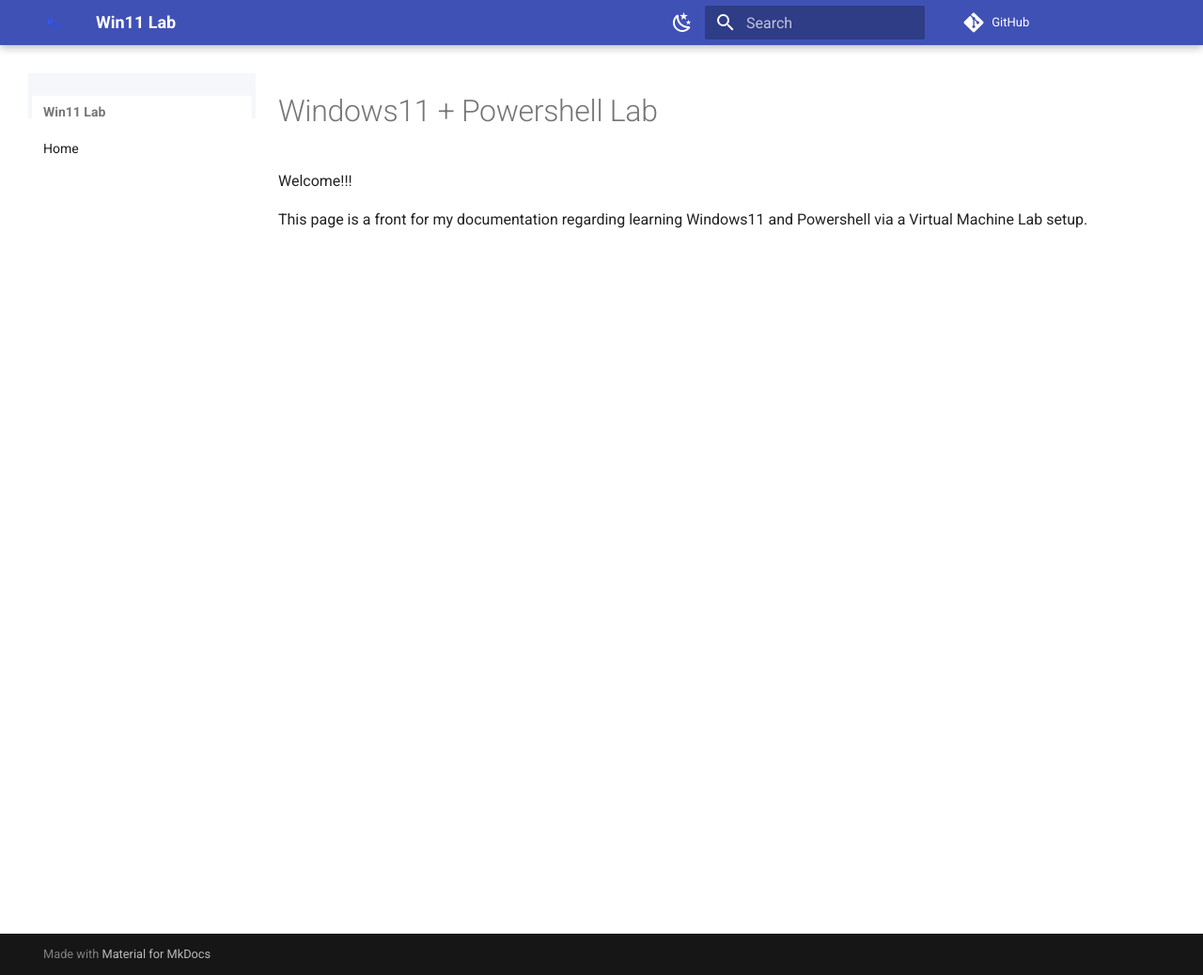
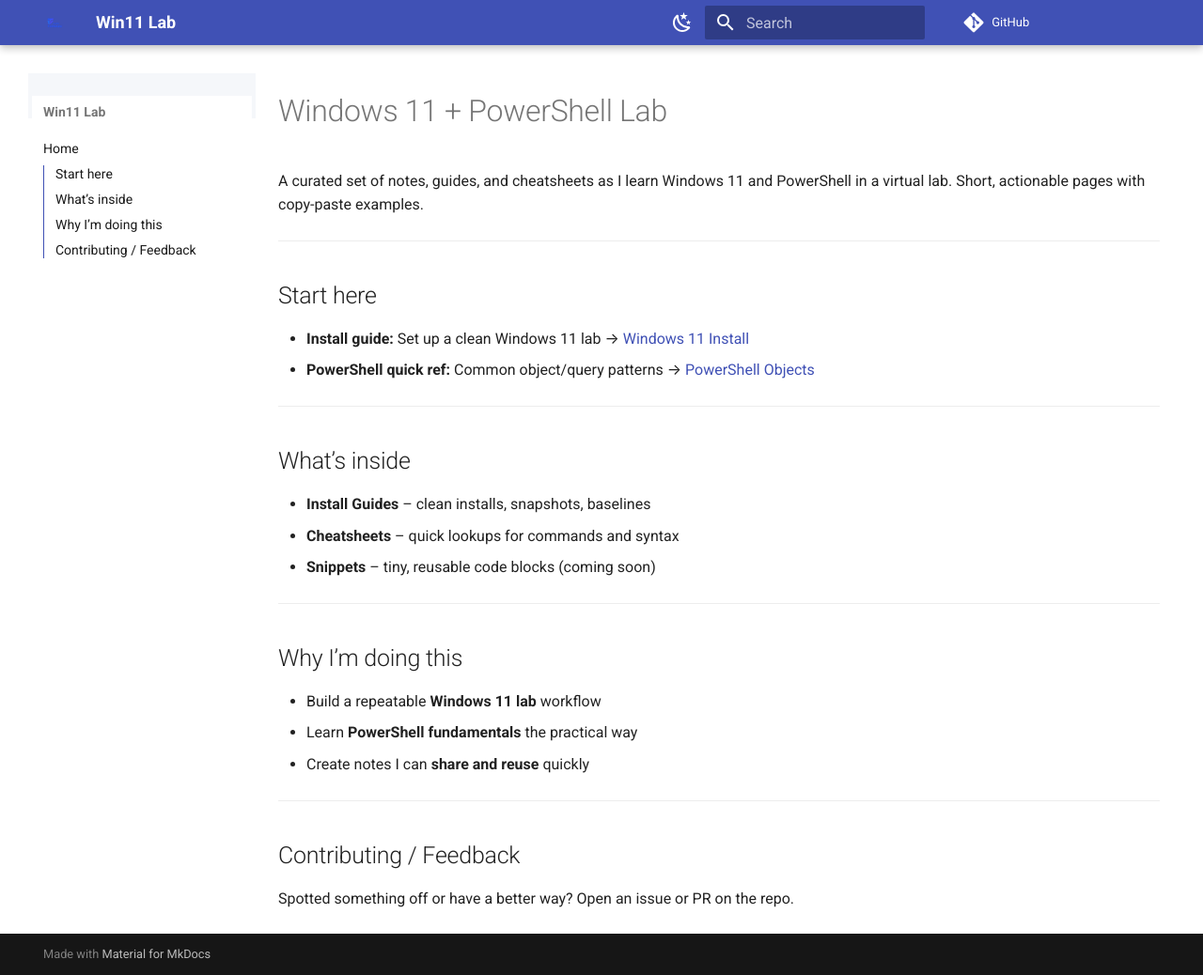
Before and after one commit to Sammy-John/windows11-powershell-lab, an MkDocs documentation site: the page built from docs/index.md, in a window 1280 px wide and 1038 px high. Shown: the whole window at 94% size. Built offline with MkDocs 1.6.1 and Material for MkDocs 9.7.7, drawn with Linux system fonts in a browser that asks for light colours; comment, search, counter and statistics services are not loaded.

Commit message:
Update homepage with intro, links, and sections

```diff
--- a/docs/index.md
+++ b/docs/index.md
@@ -1,5 +1,28 @@
-# Windows11 + Powershell Lab
+# Windows 11 + PowerShell Lab
 
-Welcome!!!
+A curated set of notes, guides, and cheatsheets as I learn Windows 11 and PowerShell in a virtual lab. Short, actionable pages with copy-paste examples.
 
-This page is a front for my documentation regarding learning Windows11 and Powershell via a Virtual Machine Lab setup.
+---
+
+## Start here
+- **Install guide:** Set up a clean Windows 11 lab → [Windows 11 Install](install-guides/windows11-install.md)
+- **PowerShell quick ref:** Common object/query patterns → [PowerShell Objects](cheatsheets/powershell-objects.md)
+
+---
+
+## What’s inside
+- **Install Guides** – clean installs, snapshots, baselines
+- **Cheatsheets** – quick lookups for commands and syntax
+- **Snippets** – tiny, reusable code blocks (coming soon)
+
+---
+
+## Why I’m doing this
+- Build a repeatable **Windows 11 lab** workflow
+- Learn **PowerShell fundamentals** the practical way
+- Create notes I can **share and reuse** quickly
+
+---
+
+## Contributing / Feedback
+Spotted something off or have a better way? Open an issue or PR on the repo.
```
